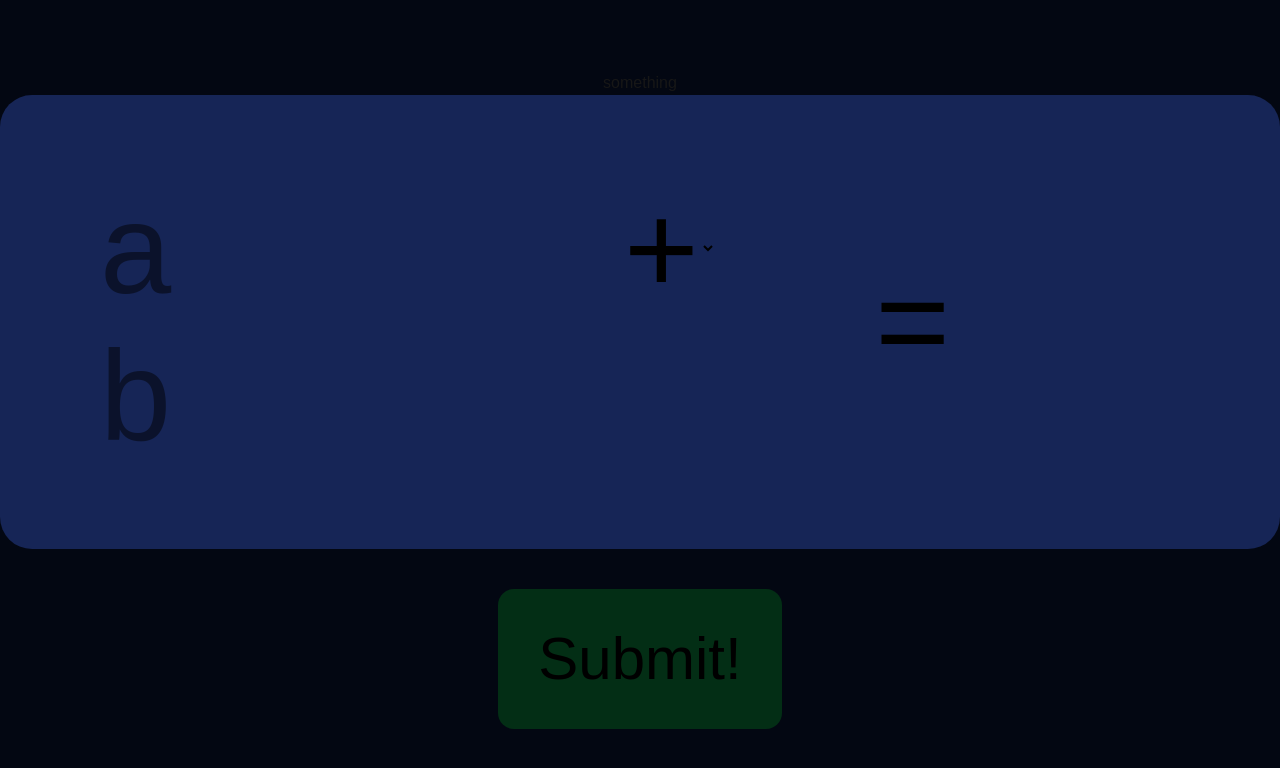
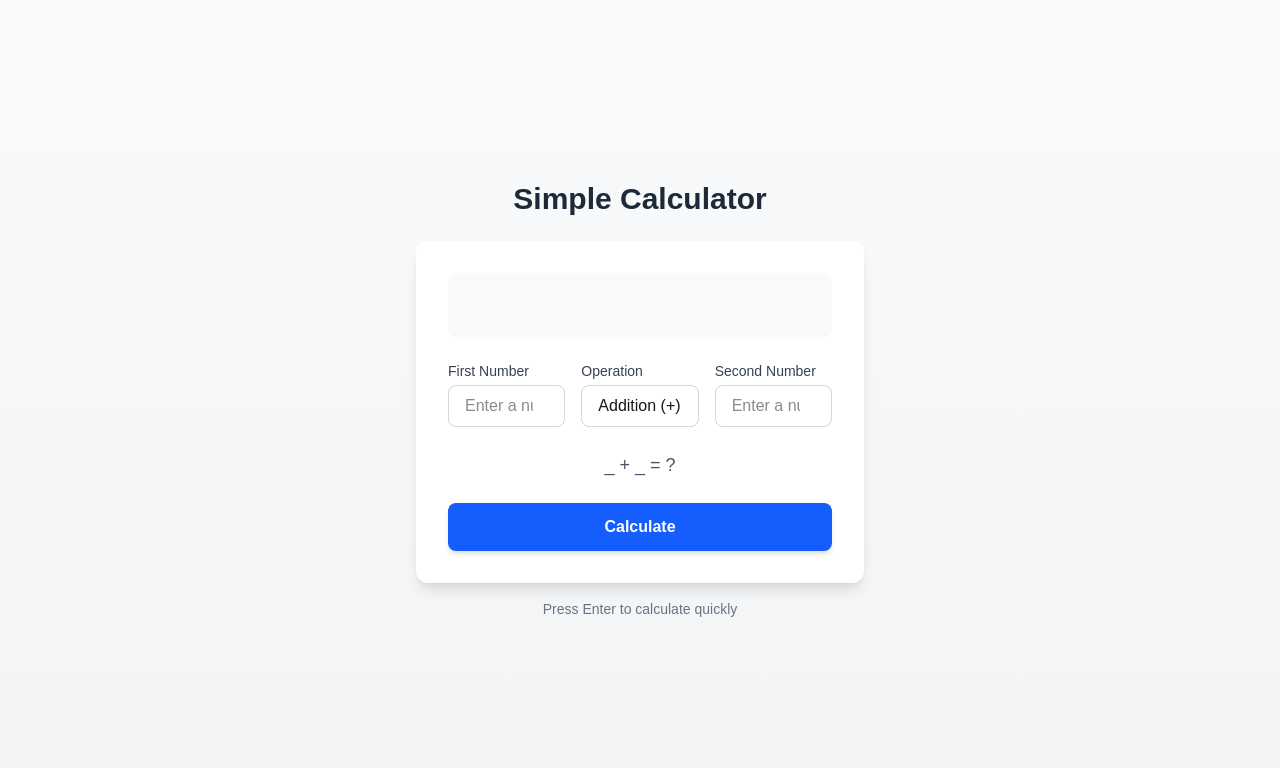
Before and after one commit to buraito-kun/test-mono-repo, a Next.js app in the folder apps/frontend/: page / in a window 1280 px wide. Shown: the top 768 px of the page. Built offline with nearby package versions, Linux system fonts and the light colour scheme.

Commit message:
feat: enhance calculator UI with error handling, loading states and keyboard shortcuts

```diff
--- a/apps/frontend/app/page.tsx
+++ b/apps/frontend/app/page.tsx
@@ -1,59 +1,150 @@
 "use client";
 
 import fetchCalculation from "@/lib/calculate";
-import { useState } from "react";
+import { useState, useEffect } from "react";
 
 export default function Home() {
-  const [a, setA] = useState(0);
-  const [b, setB] = useState(0);
+  const [a, setA] = useState<number | string>("");
+  const [b, setB] = useState<number | string>("");
   const [op, setOp] = useState("+");
   const [value, setValue] = useState<number | null>();
+  const [isCalculating, setIsCalculating] = useState(false);
+  const [error, setError] = useState<string | null>(null);
+
+  const handleInputChange = (setter: React.Dispatch<React.SetStateAction<number | string>>, value: string) => {
+    if (value === "") {
+      setter("");
+    } else {
+      setter(parseFloat(value));
+    }
+    setError(null);
+  };
 
   const onClickCalculate = async () => {
-    setValue(await fetchCalculation(a, b, op));
+    if (a === "" || b === "") {
+      setError("Please enter both values");
+      return;
+    }
+
+    setIsCalculating(true);
+    setError(null);
+
+    try {
+      const result = await fetchCalculation(Number(a), Number(b), op);
+      setValue(result);
+    } catch (err) {
+      setError("An error occurred during calculation");
+      console.error(err);
+    } finally {
+      setIsCalculating(false);
+    }
   };
 
+  const getOperationSymbol = (operation: string) => {
+    switch (operation) {
+      case "+": return "+";
+      case "-": return "-";
+      case "*": return "×";
+      case "/": return "÷";
+      case "^": return "^";
+      default: return operation;
+    }
+  };
+
+  // Handle keyboard shortcuts for better UX
+  useEffect(() => {
+    const handleKeyDown = (e: KeyboardEvent) => {
+      if (e.key === "Enter") {
+        onClickCalculate();
+      }
+    };
+
+    window.addEventListener("keydown", handleKeyDown);
+    return () => window.removeEventListener("keydown", handleKeyDown);
+  }, [a, b, op]);
+
   return (
-    <div className="w-screen h-screen flex flex-col place-items-center place-content-center bg-gray-950">
-      something
-      <div className="p-20 bg-blue-950 rounded-4xl flex place-items-center">
-        <label>
+    <div className="min-h-screen flex flex-col items-center justify-center bg-gradient-to-b from-gray-50 to-gray-100 p-4">
+      <div className="w-full max-w-md">
+        <h1 className="text-2xl md:text-3xl font-bold text-center text-gray-800 mb-6">Simple Calculator</h1>
+
+        <div className="bg-white rounded-xl shadow-lg p-6 md:p-8">
+          {/* Result Display */}
+          <div className="bg-gray-50 rounded-lg p-4 mb-6 text-right h-16 flex items-center justify-end">
+            <span className="text-2xl md:text-3xl font-semibold text-gray-700 overflow-x-auto">
+              {value !== undefined ? value : error ? "Error" : ""}
+            </span>
+          </div>
+
+          {/* Calculator Inputs */}
+          <div className="grid grid-cols-1 md:grid-cols-3 gap-4 mb-6 items-center">
+            <div>
+              <label htmlFor="a" className="block text-sm font-medium text-gray-700 mb-1">First Number</label>
               <input
                 id="a"
                 type="number"
-            className="rounded-2xl text-9xl text-black w-120 mx-5"
-            onChange={(e) => setA(parseInt(e.target.value))}
-            placeholder="a"
+                value={a}
+                className="w-full px-4 py-2 rounded-lg border border-gray-300 focus:ring-2 focus:ring-blue-500 focus:border-blue-500 transition-colors"
+                onChange={(e) => handleInputChange(setA, e.target.value)}
+                placeholder="Enter a number"
               />
+            </div>
+
+            <div>
+              <label htmlFor="op" className="block text-sm font-medium text-gray-700 mb-1">Operation</label>
               <select
                 id="op"
-            className="rounded-2xl text-9xl text-black w-24 mx-5"
+                value={op}
+                className="w-full px-4 py-2 rounded-lg border border-gray-300 focus:ring-2 focus:ring-blue-500 focus:border-blue-500 transition-colors appearance-none bg-white"
                 onChange={(e) => setOp(e.target.value)}
               >
-            <option value={"+"}>+</option>
-            <option value={"-"}>-</option>
-            <option value={"*"}>*</option>
-            <option value={"/"}>/</option>
-            <option value={"^"}>^</option>
+                <option value="+">Addition (+)</option>
+                <option value="-">Subtraction (-)</option>
+                <option value="*">Multiplication (×)</option>
+                <option value="/">Division (÷)</option>
+                <option value="^">Exponent (^)</option>
               </select>
+            </div>
+
+            <div>
+              <label htmlFor="b" className="block text-sm font-medium text-gray-700 mb-1">Second Number</label>
               <input
                 id="b"
                 type="number"
-            className="rounded-2xl text-9xl text-black w-120 mx-5"
-            onChange={(e) => setB(parseInt(e.target.value))}
-            placeholder="b"
+                value={b}
+                className="w-full px-4 py-2 rounded-lg border border-gray-300 focus:ring-2 focus:ring-blue-500 focus:border-blue-500 transition-colors"
+                onChange={(e) => handleInputChange(setB, e.target.value)}
+                placeholder="Enter a number"
               />
-        </label>
-        <span className="rounded-2xl text-9xl text-black w-120">
-          =<span>{value}</span>
+            </div>
+          </div>
+
+          {/* Error message */}
+          {error && (
+            <div className="text-red-500 text-sm mb-4">{error}</div>
+          )}
+
+          {/* Equation Preview */}
+          <div className="text-center mb-6">
+            <span className="text-lg text-gray-600">
+              {a !== "" ? a : "_"} {getOperationSymbol(op)} {b !== "" ? b : "_"} = {value !== undefined ? value : "?"}
             </span>
           </div>
+
+          {/* Calculate Button */}
           <button
-        className="mt-10 p-10 rounded-2xl text-6xl text-black bg-green-950 hover:cursor-pointer"
+            className={`w-full py-3 px-6 rounded-lg font-semibold text-white ${isCalculating ? 'bg-blue-400' : 'bg-blue-600 hover:bg-blue-700'} transition-colors shadow-md focus:outline-none focus:ring-2 focus:ring-blue-500 focus:ring-opacity-50`}
             onClick={onClickCalculate}
+            disabled={isCalculating}
           >
-        Submit!
+            {isCalculating ? "Calculating..." : "Calculate"}
           </button>
+        </div>
+
+        <p className="text-center text-gray-500 text-sm mt-4">
+          Press Enter to calculate quickly
+        </p>
+      </div>
     </div>
   );
 }
```
Also changed, not shown: 1 other file (tests, documents, lock files or other folders). Lines whose indentation alone changed are shown as unchanged.
